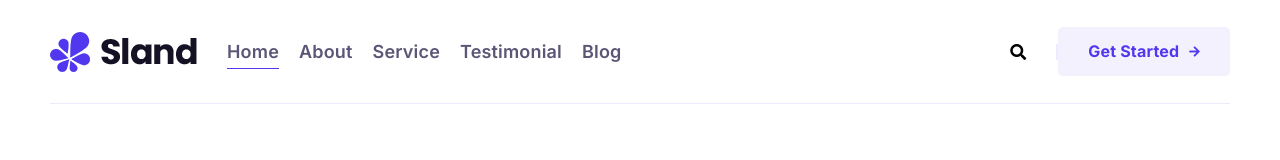
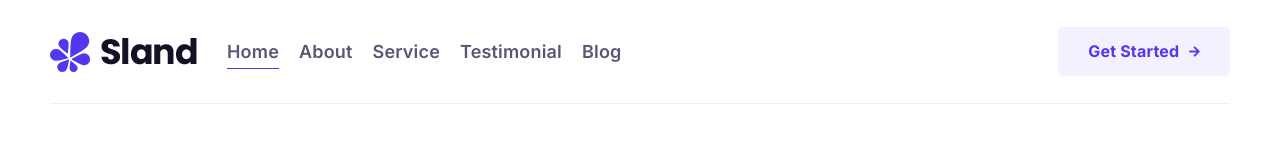
Before and after one commit to Muhamad-Sa/ces, a React (Vite) app: page / in a window 1280 px wide. Shown: the top 160 px of the page. Built offline with nearby package versions, Linux system fonts and the light colour scheme.

Commit message:
removing search button

```diff
--- a/src/components/Header.tsx
+++ b/src/components/Header.tsx
@@ -52,13 +52,13 @@
 
             <div className="menu-right d-none d-lg-flex align-items-center ml-lg-auto">
               {/* Menu Serch Box */}
-              <div className="nav-search">
+              {/* <div className="nav-search">
                 <button className="fa fa-search"></button>
                 <form action="#" className="hide">
                   <input type="text" placeholder="Search" className="searchbox" required />
                   <button type="submit" className="searchbutton fa fa-search"></button>
                 </form>
-              </div>
+              </div> */}
 
               {/* Language Changer */}
               {/* <select name="language" id="language" aria-label="Select language">
```
